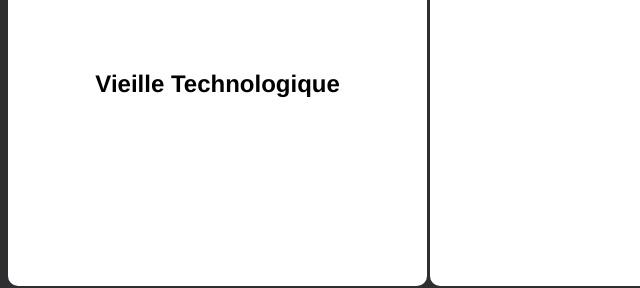
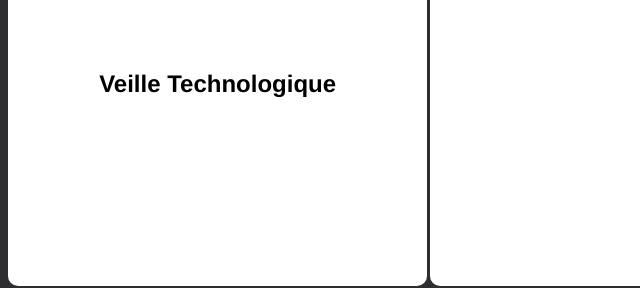
Before and after one commit to Pidgeyy/portfolio, a plain HTML site: page vieille.html in a window 1280 px wide. Shown: the part 412-700 px from the top of the page, 0-640 px from the left. Drawn offline with Linux system fonts and the light colour scheme.

Commit message:
Update vieille.html
oupsi

```diff
--- a/vieille.html
+++ b/vieille.html
@@ -30,7 +30,7 @@
     </div>
 
         <div id="content1">
-          <h1 class="middle">Vieille Technologique </h1>
+          <h1 class="middle">Veille Technologique </h1>
 
         </div>
 
```
